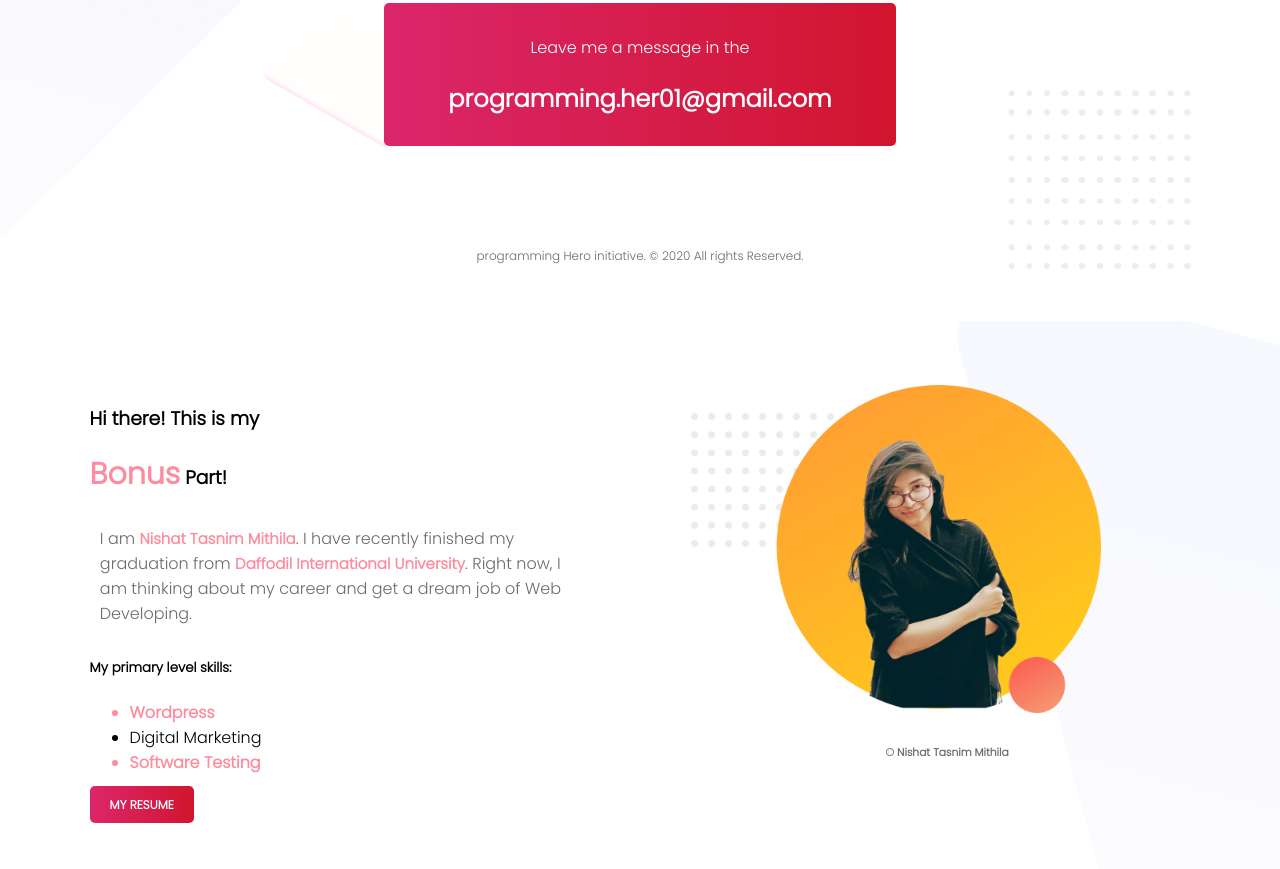
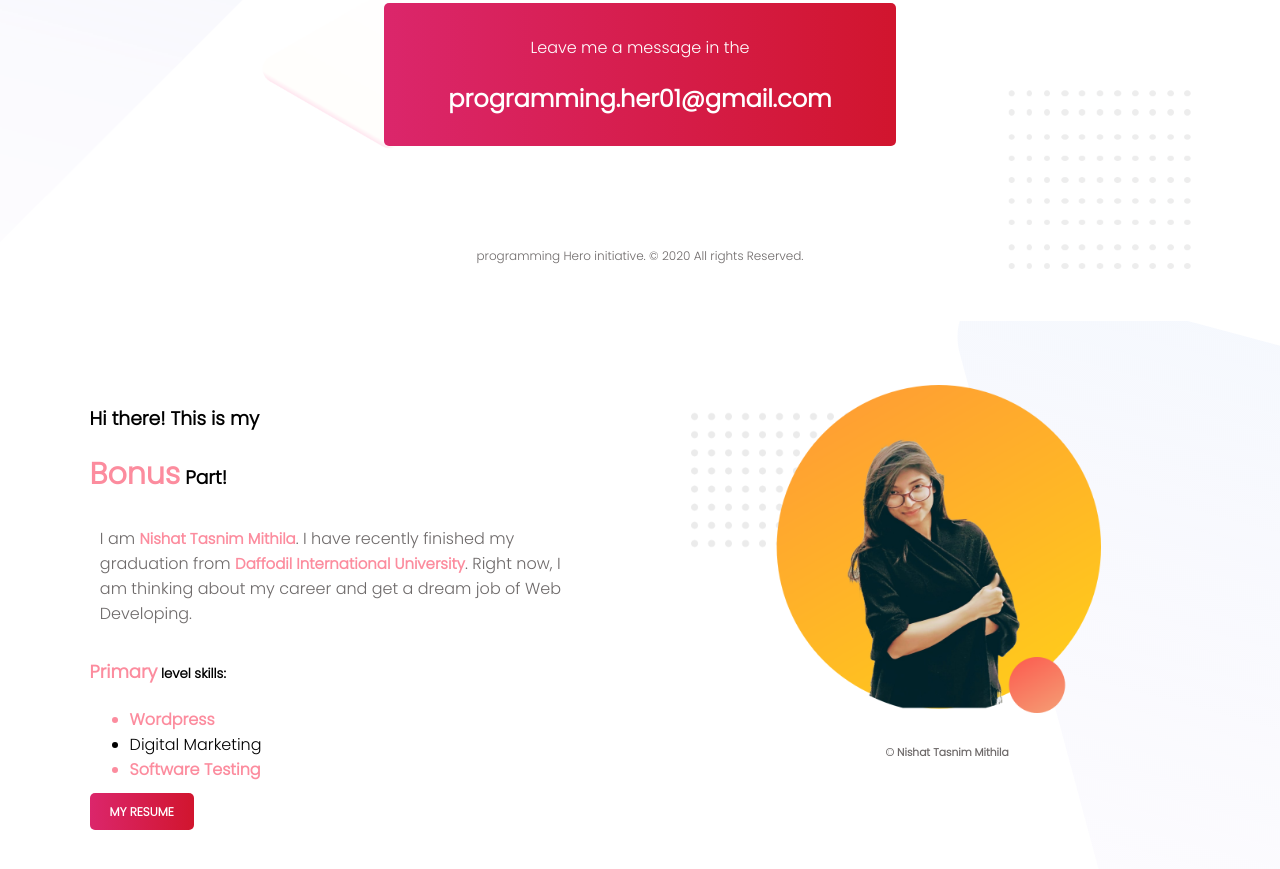
Before and after one commit to Nishat96/personal-website, a plain HTML site: page index.html in a window 1280 px wide. Shown: the part 2057-2926 px from the top of the page. Drawn offline with Linux system fonts and the light colour scheme.

Commit message:
finally done

```diff
--- a/index.html
+++ b/index.html
@@ -75,7 +75,7 @@
             <h3> <span class="bonus-highlight" > Bonus</span> Part!</h3>
             <p> I am <Span class="about-mithila">Nishat Tasnim Mithila</Span>. I have recently finished my graduation from <span class="about-mithila">Daffodil International University</span>. Right now, I am thinking about my career and get a dream job of Web Developing. </p>
 
-            <h5> My primary level skills: </h5>
+            <h5> level skills: </h5>
             <ul>
                 <li>Wordpress</li>
                 <li>Digital Marketing</li>
--- a/style.css
+++ b/style.css
@@ -190,6 +190,12 @@ section{
 .bonus-area h6{
     color: #6e6a6a;
 }
+.bonus-area h5::before{
+
+            content: "Primary";
+            color:#fc8c9e;
+            font-size: 18px;
+}
 .link-button{
     text-decoration: none;
     background-image: linear-gradient(90deg, #db266b, #d1152e );
```
